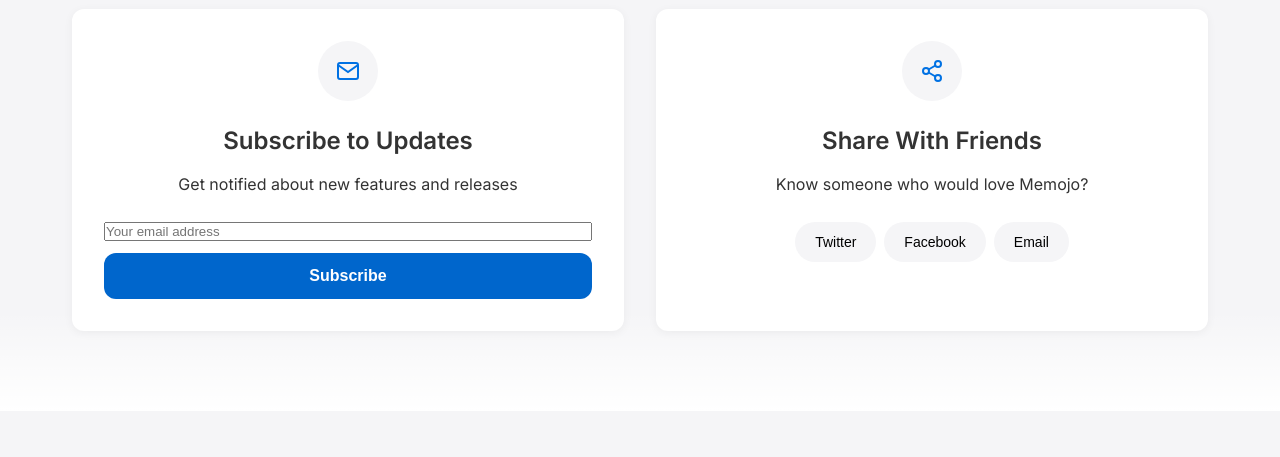
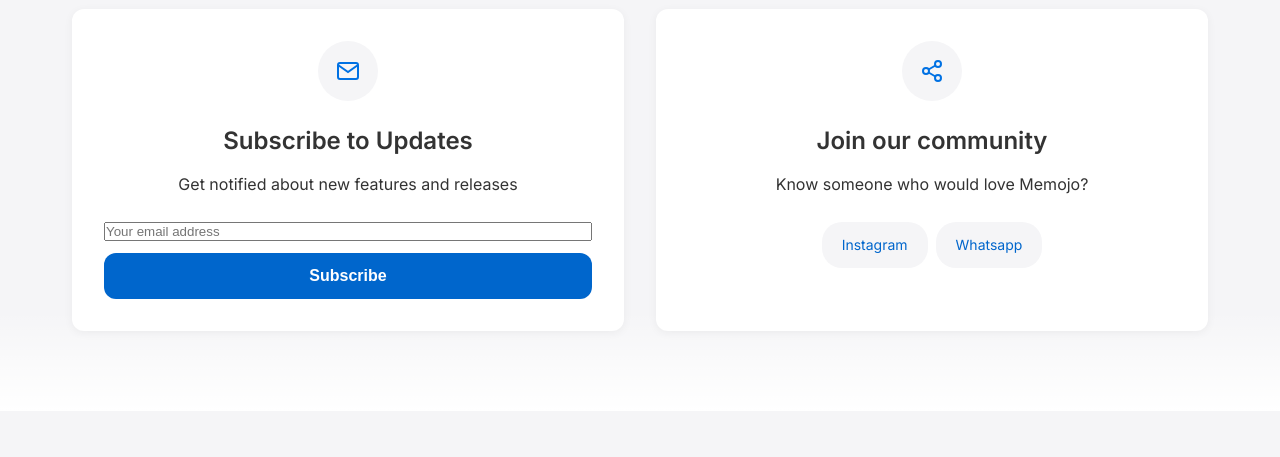
Before and after one commit to frankdelattin/memojo-landing-page, a website: page index.html in a window 1280 px wide. Shown: the part 3681-4138 px from the top of the page. Drawn offline with Linux system fonts and the light colour scheme; no server answers.

Commit message:
change share with friends to join community with links

```diff
--- a/index.html
+++ b/index.html
@@ -389,12 +389,12 @@
                             <line x1="15.41" y1="6.51" x2="8.59" y2="10.49"></line>
                         </svg>
                     </div>
-                    <h3>Share With Friends</h3>
+                    <h3>Join our community</h3>
                     <p>Know someone who would love Memojo?</p>
                     <div class="share-buttons">
-                        <button class="share-btn" data-platform="twitter">Twitter</button>
-                        <button class="share-btn" data-platform="facebook">Facebook</button>
-                        <button class="share-btn" data-platform="email">Email</button>
+                        <a class="share-btn" data-platform="instagram" href="https://www.instagram.com/memojoapp/" target="_blank">Instagram</a>
+
+                        <a class="share-btn" data-platform="whatsapp" href="https://chat.whatsapp.com/KSWFFCowIDw6vwi3MK3Q1I?mode=wwt" target="_blank">Whatsapp</a>
                     </div>
                 </div>
 
```
